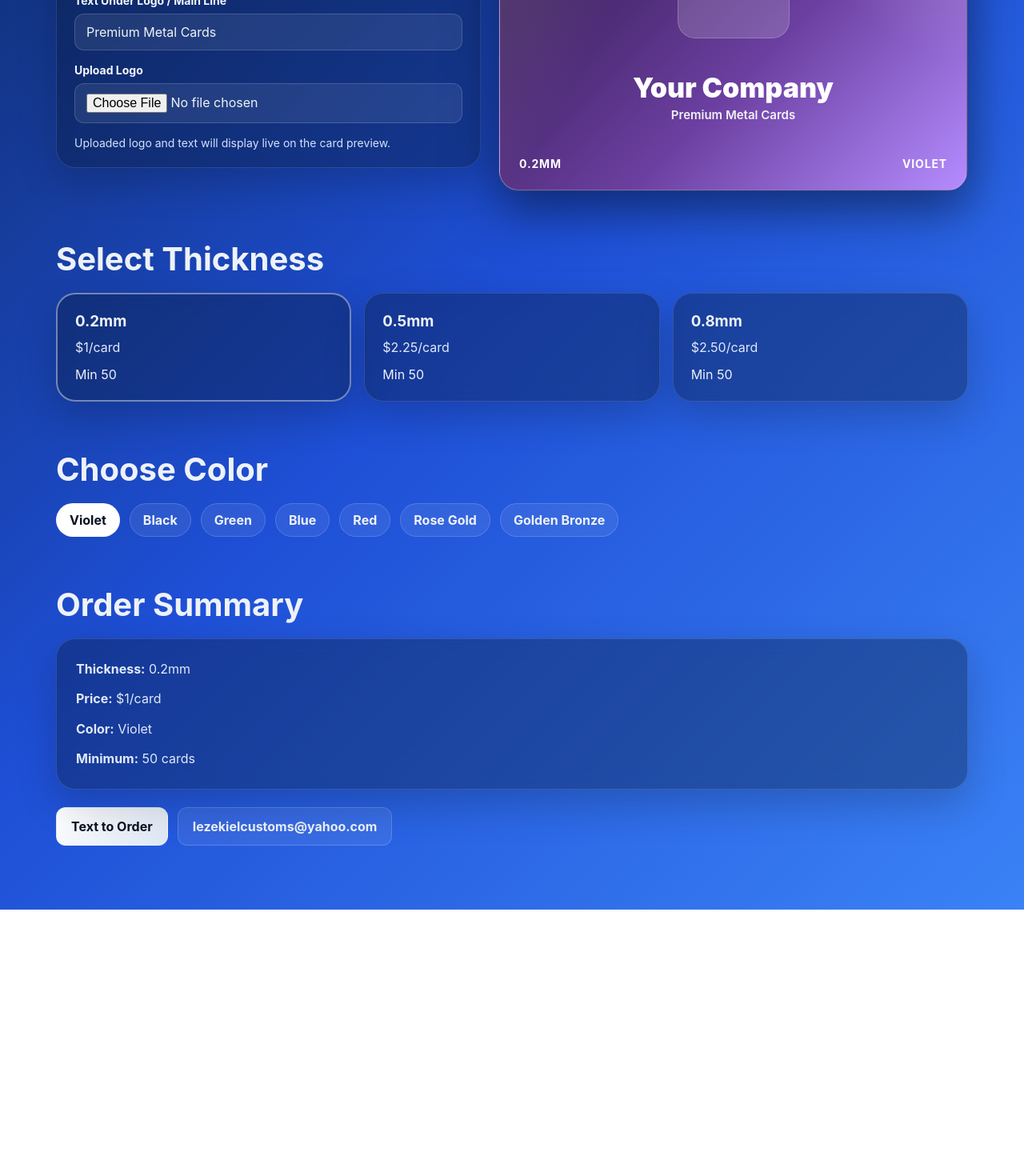
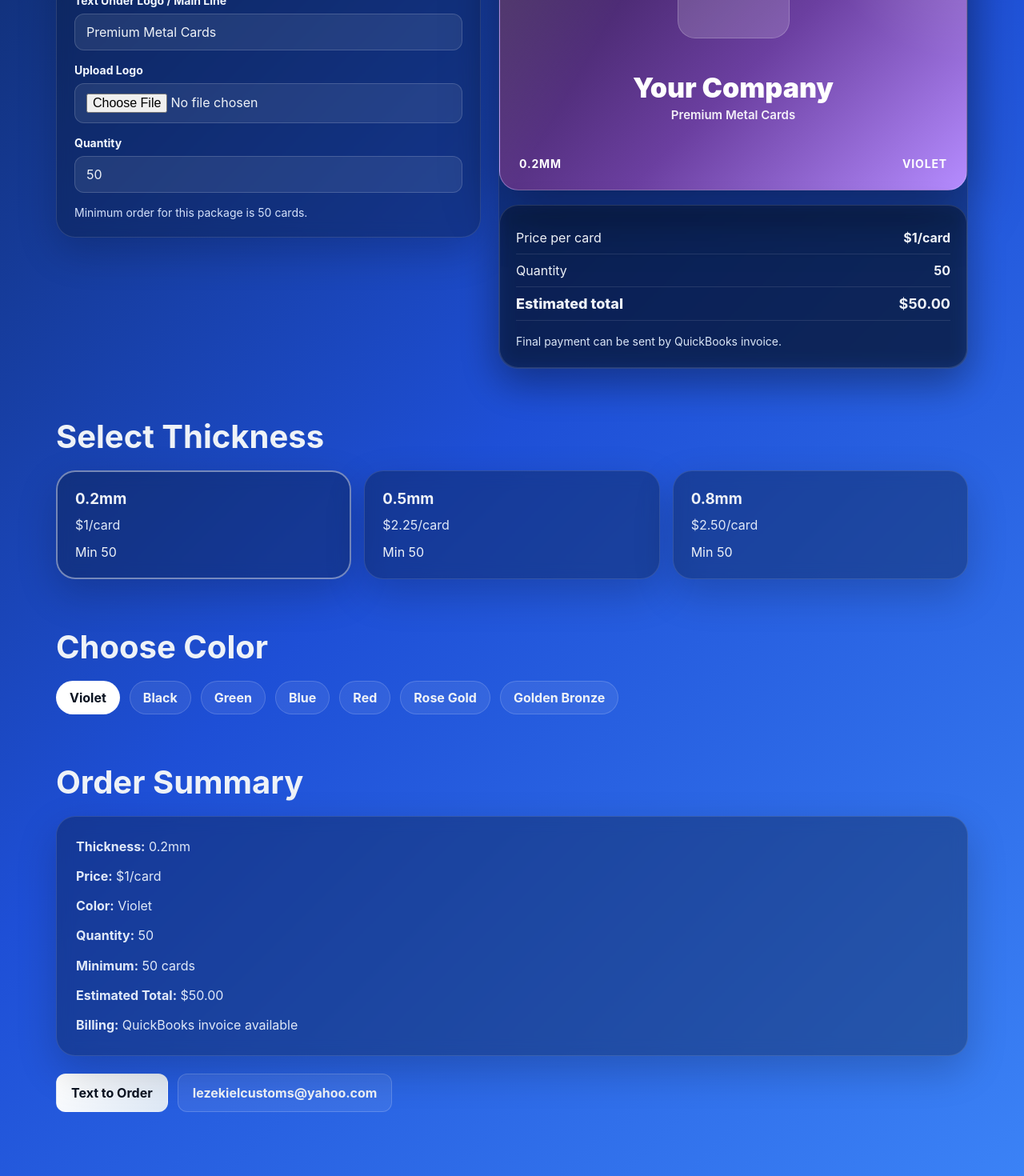
Before and after one commit to Paul4240/iezekiel-custom-cards, a Next.js app: page / in a window 1280 px wide. Shown: the part 761-2231 px from the top of the page at 80% size. Before the commit the page ends 1898 px from the top, so only its background shows below. Built offline with nearby package versions, Linux system fonts and the light colour scheme.

Commit message:
Add quantity selector and total price calculator

```diff
--- a/app/page.tsx
+++ b/app/page.tsx
@@ -48,10 +48,12 @@ export default function HomePage() {
   const [companyName, setCompanyName] = useState("Your Company");
   const [tagline, setTagline] = useState("Premium Metal Cards");
   const [logoPreview, setLogoPreview] = useState<string | null>(null);
+  const [quantity, setQuantity] = useState<number>(packages[0].min);
 
   const changePackage = (pkg: CardPackage) => {
     setSelectedPackage(pkg);
     setSelectedColor(pkg.colors[0]);
+    setQuantity((current) => Math.max(current, pkg.min));
   };
 
   const handleLogoUpload = (e: ChangeEvent<HTMLInputElement>) => {
@@ -66,6 +68,34 @@ export default function HomePage() {
     };
     reader.readAsDataURL(file);
   };
+
+  const handleQuantityChange = (value: string) => {
+    const parsed = Number(value);
+    if (Number.isNaN(parsed)) {
+      setQuantity(selectedPackage.min);
+      return;
+    }
+    setQuantity(Math.max(parsed, selectedPackage.min));
+  };
+
+  const total = useMemo(() => {
+    return (quantity * selectedPackage.price).toFixed(2);
+  }, [quantity, selectedPackage.price]);
+
+  const quickbooksMessage = useMemo(() => {
+    return encodeURIComponent(
+      `Hi, I want to order metal cards.
+
+Thickness: ${selectedPackage.thickness}
+Color: ${selectedColor}
+Quantity: ${quantity}
+Estimated total: $${total}
+Company name: ${companyName}
+Text on card: ${tagline}
+
+Please send me the QuickBooks invoice.`
+    );
+  }, [selectedPackage.thickness, selectedColor, quantity, total, companyName, tagline]);
 
   const cardStyle = useMemo(() => {
     switch (selectedColor.toLowerCase()) {
@@ -184,7 +214,7 @@ export default function HomePage() {
         <section className="builder">
           <h2>Card Preview Builder</h2>
           <p className="sectionText">
-            Add company info and upload a logo to preview how the card can look.
+            Add company info, upload a logo, choose quantity, and see the total instantly.
           </p>
 
           <div className="builderGrid">
@@ -214,8 +244,18 @@ export default function HomePage() {
                 <input type="file" accept="image/*" onChange={handleLogoUpload} />
               </label>
 
+              <label className="field">
+                <span>Quantity</span>
+                <input
+                  type="number"
+                  min={selectedPackage.min}
+                  value={quantity}
+                  onChange={(e) => handleQuantityChange(e.target.value)}
+                />
+              </label>
+
               <div className="builderNote">
-                Uploaded logo and text will display live on the card preview.
+                Minimum order for this package is {selectedPackage.min} cards.
               </div>
             </div>
 
@@ -248,6 +288,24 @@ export default function HomePage() {
                     <span>{selectedColor}</span>
                   </div>
                 </div>
+              </div>
+
+              <div className="totalsCard">
+                <div className="totalsRow">
+                  <span>Price per card</span>
+                  <strong>{selectedPackage.label}</strong>
+                </div>
+                <div className="totalsRow">
+                  <span>Quantity</span>
+                  <strong>{quantity}</strong>
+                </div>
+                <div className="totalsRow total">
+                  <span>Estimated total</span>
+                  <strong>${total}</strong>
+                </div>
+                <p className="qbNote">
+                  Final payment can be sent by QuickBooks invoice.
+                </p>
               </div>
             </div>
           </div>
@@ -303,15 +361,24 @@ export default function HomePage() {
               <strong>Color:</strong> {selectedColor}
             </p>
             <p>
+              <strong>Quantity:</strong> {quantity}
+            </p>
+            <p>
               <strong>Minimum:</strong> {selectedPackage.min} cards
+            </p>
+            <p>
+              <strong>Estimated Total:</strong> ${total}
+            </p>
+            <p>
+              <strong>Billing:</strong> QuickBooks invoice available
             </p>
           </div>
 
           <div className="actions">
-            <a href={`sms:${PHONE_RAW}`} className="btn primary">
+            <a href={`sms:${PHONE_RAW}?body=${quickbooksMessage}`} className="btn primary">
               Text to Order
             </a>
-            <a href={`mailto:${EMAIL}`} className="btn">
+            <a href={`mailto:${EMAIL}?subject=Metal Card Order Request&body=${quickbooksMessage}`} className="btn">
               {EMAIL}
             </a>
           </div>
@@ -409,7 +476,8 @@ export default function HomePage() {
         .builderPanel,
         .box,
         .card,
-        .builderPreview {
+        .builderPreview,
+        .totalsCard {
           background: rgba(8, 18, 38, 0.34);
           border: 1px solid rgba(255, 255, 255, 0.12);
           box-shadow: 0 18px 50px rgba(0, 0, 0, 0.2);
@@ -459,6 +527,7 @@ export default function HomePage() {
         }
 
         .field input[type="text"],
+        .field input[type="number"],
         .field input[type="file"] {
           width: 100%;
           border-radius: 12px;
@@ -608,6 +677,30 @@ export default function HomePage() {
           letter-spacing: 0.06em;
         }
 
+        .totalsCard {
+          margin-top: 18px;
+          padding: 20px;
+        }
+
+        .totalsRow {
+          display: flex;
+          justify-content: space-between;
+          gap: 12px;
+          padding: 10px 0;
+          border-bottom: 1px solid rgba(255, 255, 255, 0.1);
+        }
+
+        .totalsRow.total {
+          font-size: 18px;
+          font-weight: 800;
+        }
+
+        .qbNote {
+          margin-top: 14px;
+          color: #dce7f7;
+          font-size: 14px;
+        }
+
         @media (max-width: 920px) {
           .hero,
           .builderGrid,
```
